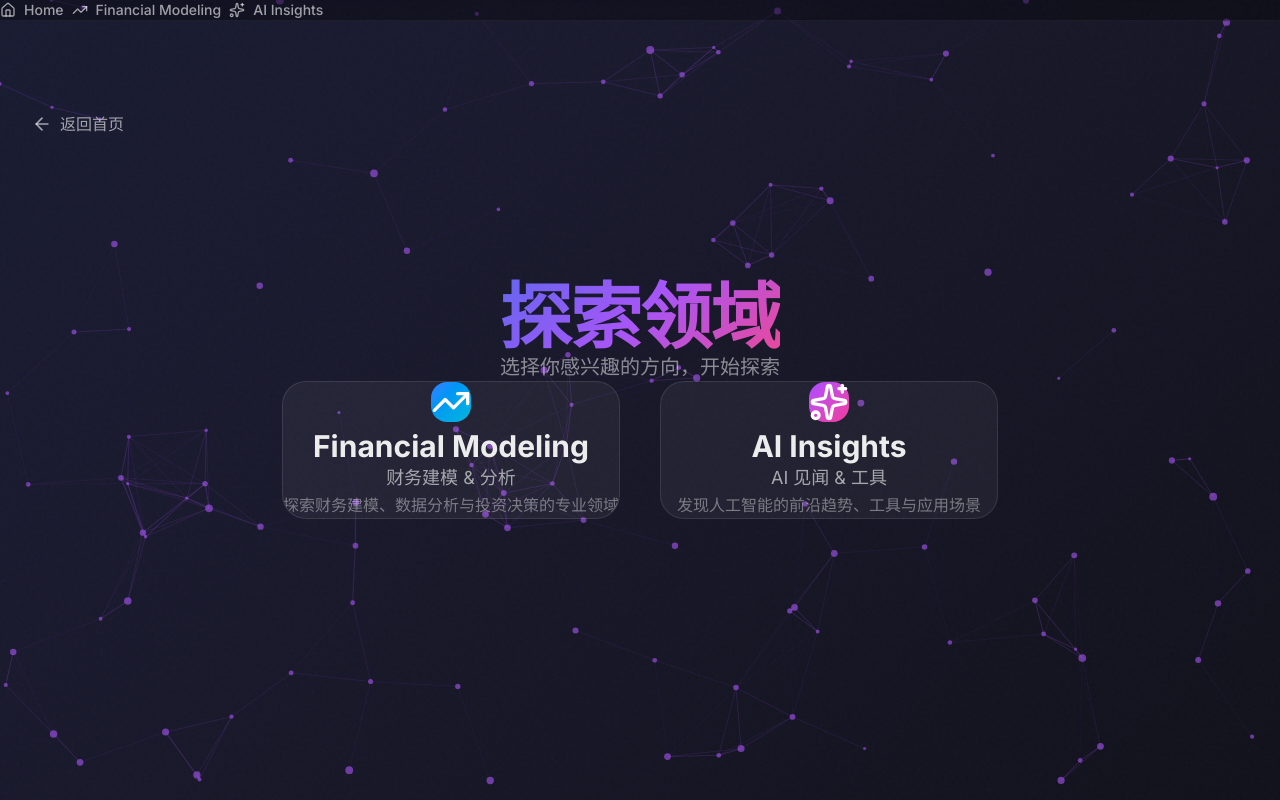
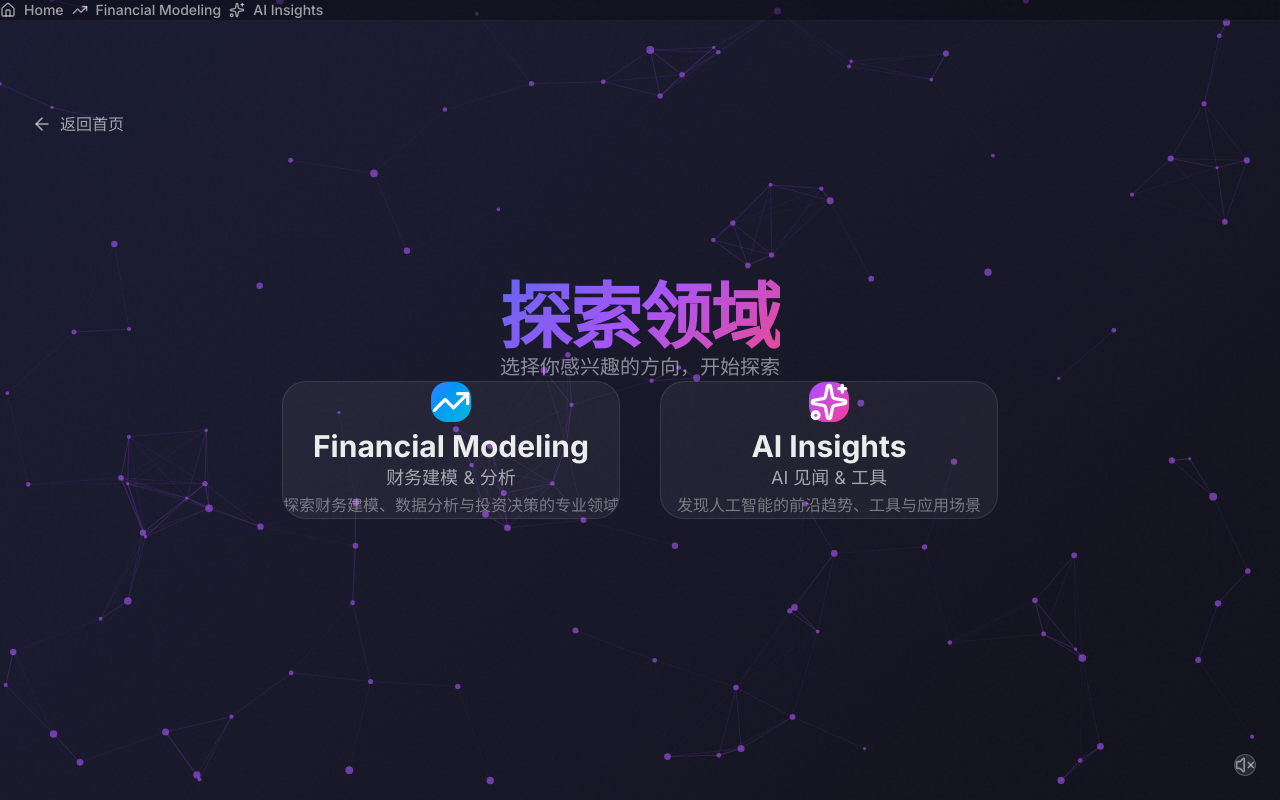
Before and after one commit to yinpengtao2002-ai/yinpengtao2002-ai.github.io, a Next.js app: page /explore in a window 1280 px wide. Built offline with nearby package versions, Linux system fonts and the light colour scheme.

Commit message:
添加背景音乐播放器 + 修复页面导航保持音乐连续

```diff
--- a/src/app/explore/page.tsx
+++ b/src/app/explore/page.tsx
@@ -66,9 +66,11 @@ export default function ExplorePage() {
                     {sections.map((section, index) => {
                         const Icon = section.icon;
                         return (
-                            <motion.a
+                            <Link
                                 key={section.id}
                                 href={section.href}
+                            >
+                                <motion.div
                                     initial={{ opacity: 0, y: 40 }}
                                     animate={{ opacity: 1, y: 0 }}
                                     transition={{ duration: 0.6, delay: 0.3 + index * 0.15 }}
@@ -122,7 +124,8 @@ export default function ExplorePage() {
                                             />
                                         </svg>
                                     </div>
-                            </motion.a>
+                                </motion.div>
+                            </Link>
                         );
                     })}
                 </div>
--- a/src/app/layout.tsx
+++ b/src/app/layout.tsx
@@ -3,6 +3,7 @@ import { Inter } from "next/font/google";
 import "./globals.css";
 import Navigation from "@/components/Navigation";
 import ParticleField from "@/components/ParticleField";
+import AudioPlayer from "@/components/AudioPlayer";
 
 const inter = Inter({
   variable: "--font-inter",
@@ -35,6 +36,7 @@ export default function RootLayout({
         <ParticleField />
         <Navigation />
         <main>{children}</main>
+        <AudioPlayer />
       </body>
     </html>
   );
--- /dev/null
+++ b/src/components/AudioPlayer.tsx
@@ -0,0 +1,81 @@
+"use client";
+
+import React, { useEffect, useRef, useState } from "react";
+import { motion } from "framer-motion";
+import { Volume2, VolumeX } from "lucide-react";
+
+export default function AudioPlayer() {
+    const audioRef = useRef<HTMLAudioElement | null>(null);
+    const [isPlaying, setIsPlaying] = useState(false);
+    const [hasInteracted, setHasInteracted] = useState(false);
+
+    useEffect(() => {
+        // 创建音频元素（只创建一次）
+        if (!audioRef.current) {
+            audioRef.current = new Audio("/background-music.mp3");
+            audioRef.current.loop = true;
+            audioRef.current.volume = 0.3;
+        }
+
+        // 用户首次交互后自动播放
+        const handleFirstInteraction = () => {
+            if (!hasInteracted && audioRef.current) {
+                setHasInteracted(true);
+                audioRef.current.play().then(() => {
+                    setIsPlaying(true);
+                }).catch(() => {
+                    // 浏览器阻止自动播放时静默处理
+                });
+            }
+        };
+
+        // 监听首次点击
+        document.addEventListener("click", handleFirstInteraction, { once: true });
+
+        return () => {
+            document.removeEventListener("click", handleFirstInteraction);
+        };
+    }, [hasInteracted]);
+
+    const togglePlay = () => {
+        if (!audioRef.current) return;
+
+        if (isPlaying) {
+            audioRef.current.pause();
+            setIsPlaying(false);
+        } else {
+            audioRef.current.play().then(() => {
+                setIsPlaying(true);
+            });
+        }
+    };
+
+    return (
+        <motion.button
+            initial={{ opacity: 0, scale: 0.8 }}
+            animate={{ opacity: 1, scale: 1 }}
+            transition={{ delay: 2, duration: 0.5 }}
+            onClick={togglePlay}
+            className="fixed bottom-6 right-6 z-50 p-4 rounded-full
+                 bg-white/10 backdrop-blur-md border border-white/20
+                 hover:bg-white/20 hover:border-white/30
+                 transition-all duration-300 group"
+            title={isPlaying ? "暂停音乐" : "播放音乐"}
+        >
+            {isPlaying ? (
+                <Volume2 className="w-5 h-5 text-white/80 group-hover:text-white" />
+            ) : (
+                <VolumeX className="w-5 h-5 text-white/50 group-hover:text-white" />
+            )}
+
+            {/* 播放中的动画指示器 */}
+            {isPlaying && (
+                <motion.div
+                    className="absolute inset-0 rounded-full border-2 border-purple-500/50"
+                    animate={{ scale: [1, 1.2, 1], opacity: [0.5, 0, 0.5] }}
+                    transition={{ duration: 2, repeat: Infinity }}
+                />
+            )}
+        </motion.button>
+    );
+}
--- a/src/components/GlowingButton.tsx
+++ b/src/components/GlowingButton.tsx
@@ -1,6 +1,7 @@
 "use client";
 
 import React from "react";
+import Link from "next/link";
 import { motion } from "framer-motion";
 
 interface GlowingButtonProps {
@@ -16,7 +17,7 @@ export default function GlowingButton({ href, text }: GlowingButtonProps) {
             transition={{ duration: 0.8, delay: 0.8 }}
             className="relative z-10"
         >
-            <a
+            <Link
                 href={href}
                 className="group relative inline-flex items-center justify-center"
             >
@@ -84,7 +85,7 @@ export default function GlowingButton({ href, text }: GlowingButtonProps) {
                         →
                     </motion.span>
                 </div>
-            </a>
+            </Link>
         </motion.div>
     );
 }
```
Also changed, not shown: 1 other file (tests, documents, lock files or other folders). Lines whose indentation alone changed are shown as unchanged.
